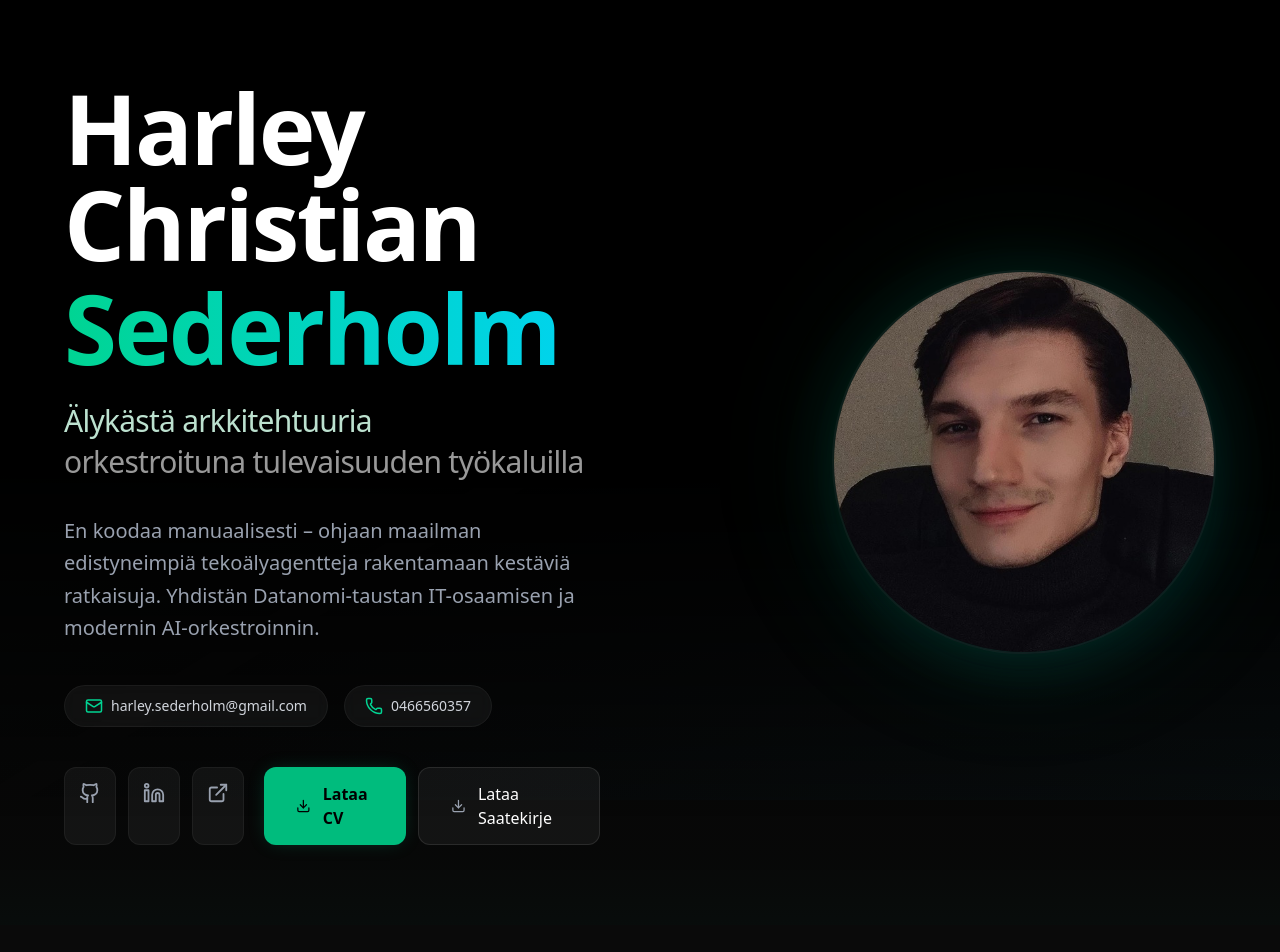
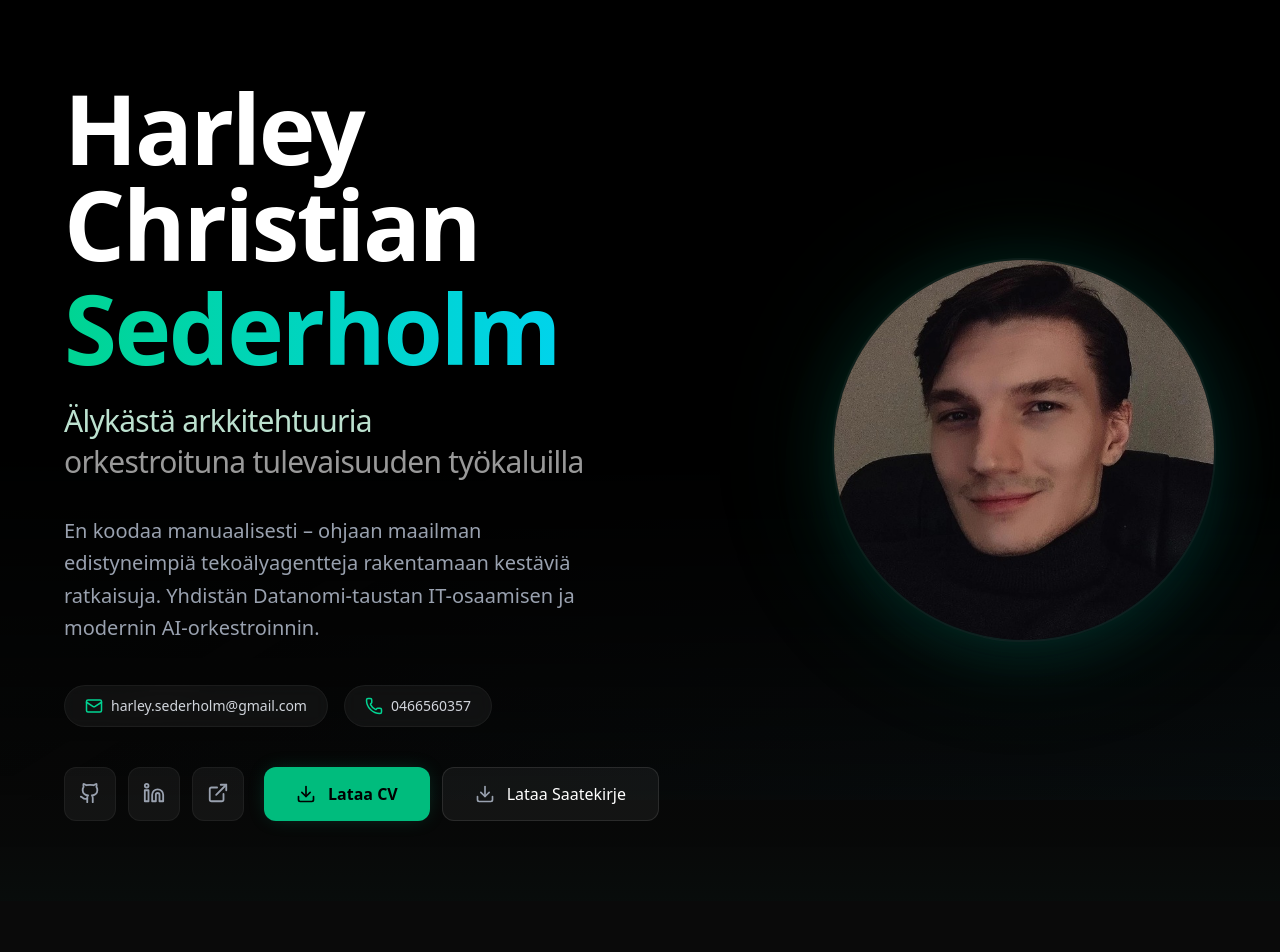
Before and after one commit to harleysederholm-alt/Tiedot, a Next.js app: page / in a window 1280 px wide. Shown: the top 952 px of the page. Built offline with nearby package versions, Linux system fonts and the light colour scheme.

Commit message:
fix: prevent button text wrapping on mobile

```diff
--- a/src/components/Hero.tsx
+++ b/src/components/Hero.tsx
@@ -96,7 +96,7 @@ export default function Hero() {
               <a
                 href="/cv_harley_2026.pdf"
                 download
-                className="group flex items-center justify-center gap-3 px-8 py-3.5 bg-emerald-500 hover:bg-emerald-400 text-black font-bold rounded-xl transition-all shadow-[0_0_20px_-5px_rgba(16,185,129,0.3)] hover:shadow-[0_0_25px_-5px_rgba(16,185,129,0.5)] w-full sm:w-auto"
+                className="group flex items-center justify-center gap-3 px-6 md:px-8 py-3.5 bg-emerald-500 hover:bg-emerald-400 text-black font-bold rounded-xl transition-all shadow-[0_0_20px_-5px_rgba(16,185,129,0.3)] hover:shadow-[0_0_25px_-5px_rgba(16,185,129,0.5)] w-full sm:w-auto whitespace-nowrap"
               >
                 <Download size={20} className="group-hover:-translate-y-0.5 transition-transform" />
                 Lataa CV
@@ -104,7 +104,7 @@ export default function Hero() {
               <a
                 href="/saatekirje_harley_2026.pdf"
                 download
-                className="group flex items-center justify-center gap-3 px-8 py-3.5 bg-white/5 hover:bg-white/10 border border-white/10 hover:border-white/20 text-white font-medium rounded-xl transition-all w-full sm:w-auto"
+                className="group flex items-center justify-center gap-3 px-6 md:px-8 py-3.5 bg-white/5 hover:bg-white/10 border border-white/10 hover:border-white/20 text-white font-medium rounded-xl transition-all w-full sm:w-auto whitespace-nowrap"
               >
                 <Download size={20} className="text-gray-400 group-hover:text-white transition-colors group-hover:-translate-y-0.5 transition-transform" />
                 Lataa Saatekirje
```
